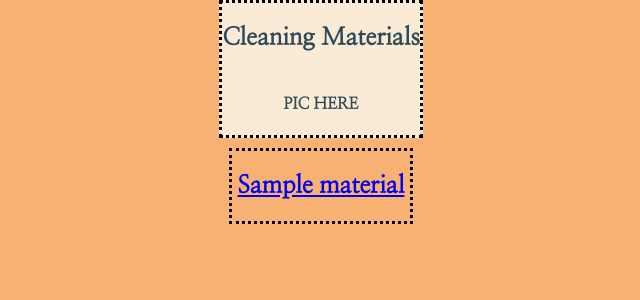
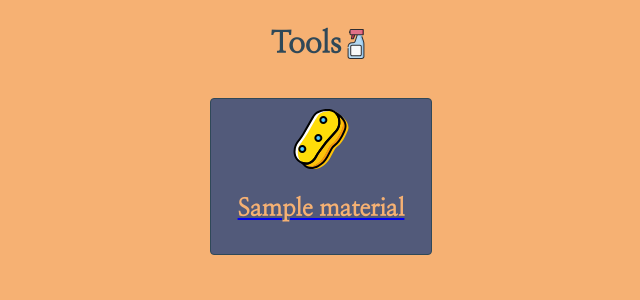
Before and after one commit to rharen11/swept-away, a Django app: page /materials/ in a window 1280 px wide. Shown: the part 54-354 px from the top of the page, without its empty margins (319-959 px from the left). Run offline with Django 4.2, Linux system fonts and the light colour scheme; a user stored in the database is signed in; tables that the repository leaves empty hold one stand-in row (values such as "Sample post"); some web fonts are replaced.

Commit message:
tools min styling

```diff
--- a/main_app/static/css/materials/material-index.css
+++ b/main_app/static/css/materials/material-index.css
@@ -3,13 +3,30 @@
   flex-direction: column;
   justify-content: center;
   align-items: center;
-  border: dotted black;
-  background-color: antiquewhite;
 }
 
 .materials-items {
   display: flex;
+  flex-direction: column;
+  flex-wrap: wrap;
+  border: solid thin #2F4858;
+  border-radius: 4px;
+  background-color: #525A7A;
   justify-content: center;
-  border: dotted black;
+  align-items: center;
+  padding: 10px;
   margin: 10px;
+  text-decoration: none;
+  width: 200px;
 }
+
+h1 {
+  display: flex;
+  justify-content: center;
+  font-size: 30px;
+}
+
+h2 {
+  color: #F6B173;
+  text-decoration: none;
+}
--- a/main_app/templates/main_app/material_list.html
+++ b/main_app/templates/main_app/material_list.html
@@ -5,22 +5,24 @@
 <link
   rel="stylesheet"
   type="text/css"
-  href="{% static 'css/materials/material-index.css' %}"
+  href="{% static 'css/materials/material-index.css' %}?{% now "U" %}"
 />
 {% endblock %}
 
 {% block content %}
 
 <section class="materials-title">
-  <h1>Cleaning Materials</h1>
-  <h4>PIC HERE</h4>
+  <h1>Tools <img src="{% static 'images/spray.svg' %}" alt="spray-bottle" width=30px></h1>
 </section>
 
 <section>
   {% for material in material_list %}
     <a href="{% url 'materials_detail' material.id %}">
       <div class="materials-items">
-        <h2>{{material.name}}</h2>
+        <div class="card-img">
+          <img src="{% static 'images/sponge.svg' %}" alt="yellow sponge" width= 60px>
+        </div>
+        <h2 class="card-title">{{material.name}} </h2>
       </div>
     </a>
   {% endfor %}
```
